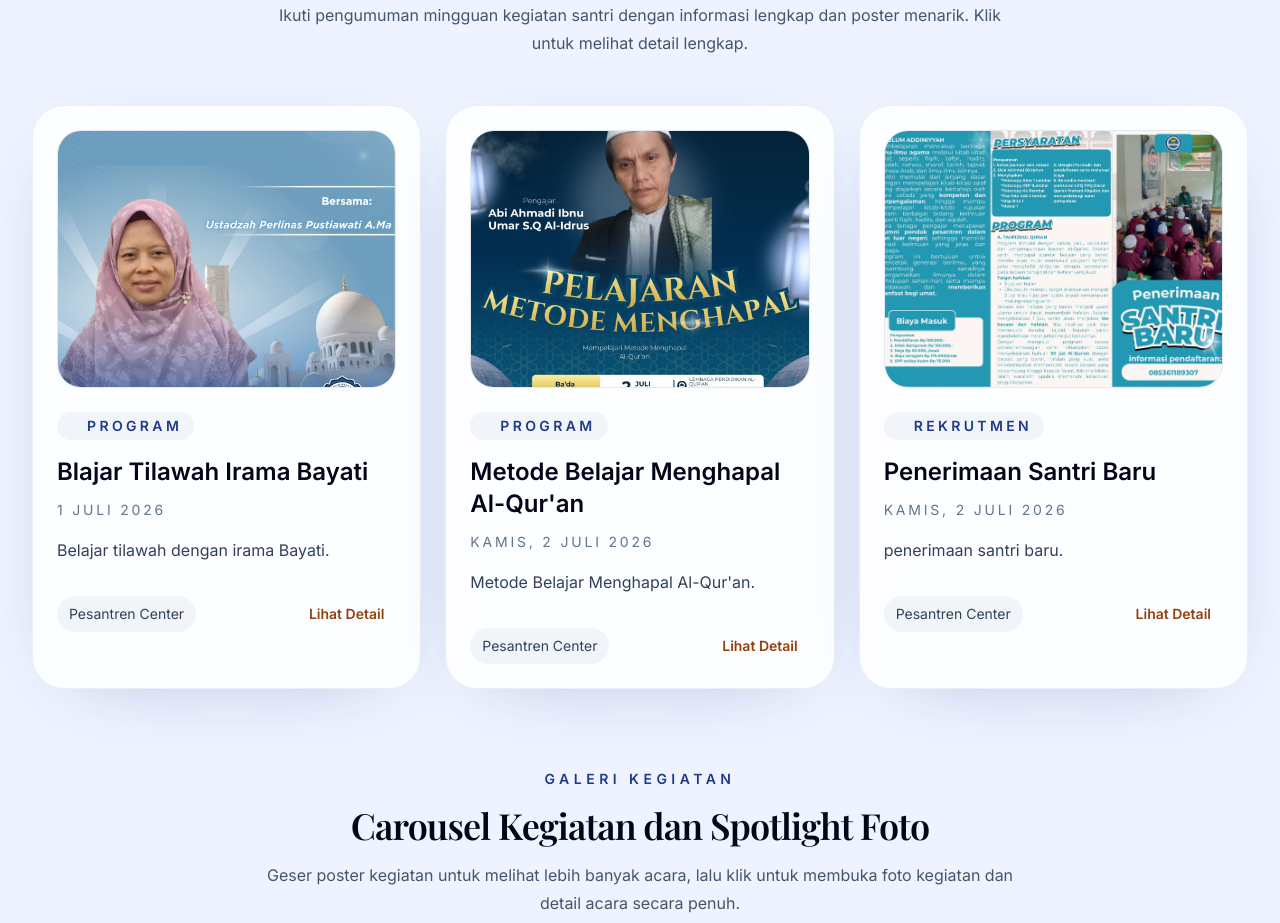
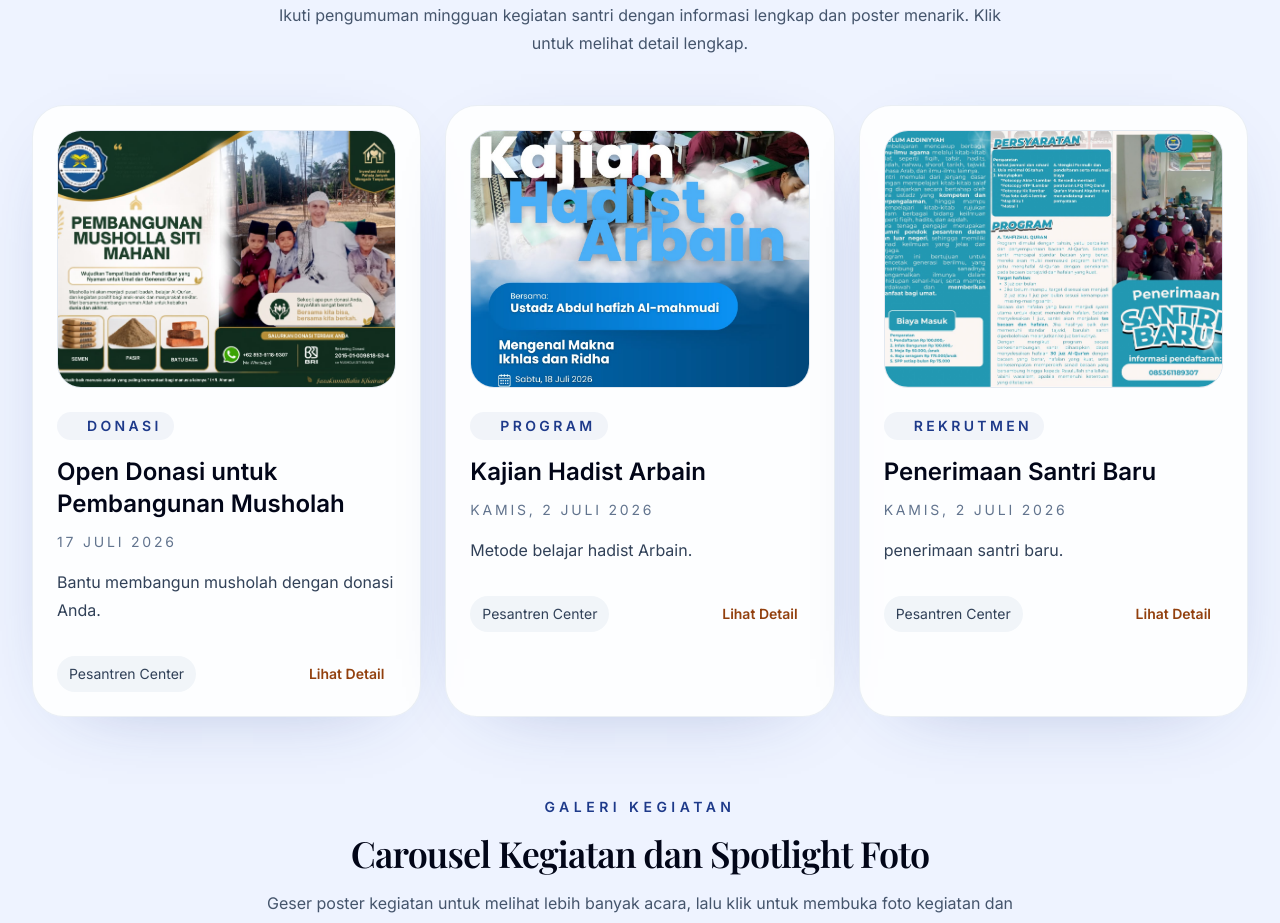
Before and after one commit to ufff9/yayasan-darul-mahani, a Next.js app: page / in a window 1280 px wide. Shown: the part 980-1903 px from the top of the page. Built offline with nearby package versions, Linux system fonts and the light colour scheme; a web font is replaced by a local one.

Commit message:
penggantian pengumuman

```diff
--- a/app/page.tsx
+++ b/app/page.tsx
@@ -16,18 +16,18 @@ const navLinks = [
 
 const announcements = [
   {
-    title: "Blajar Tilawah Irama Bayati",
-    date: "1 Juli 2026",
-    subtitle: "Belajar tilawah dengan irama Bayati.",
-    label: "Program",
-    image: "/tilawah.jpeg",
+    title: "Open Donasi untuk Pembangunan Musholah",
+    date: "17 Juli 2026",
+    subtitle: "Bantu membangun musholah dengan donasi Anda.",
+    label: "Donasi",
+    image: "/donasi.jpeg",
   },
   {
-    title: "Metode Belajar Menghapal Al-Qur'an",
+    title: "Kajian Hadist Arbain",
     date: "Kamis, 2 Juli 2026",
-    subtitle: "Metode Belajar Menghapal Al-Qur'an.",
+    subtitle: "Metode belajar hadist Arbain.",
     label: "Program",
-    image: "/hapalan.jpeg",
+    image: "/kajian.jpeg",
   },
   {
     title: "Penerimaan Santri Baru",
```
Also changed, not shown: public/donasi.jpeg (added), public/kajian.jpeg (added).
